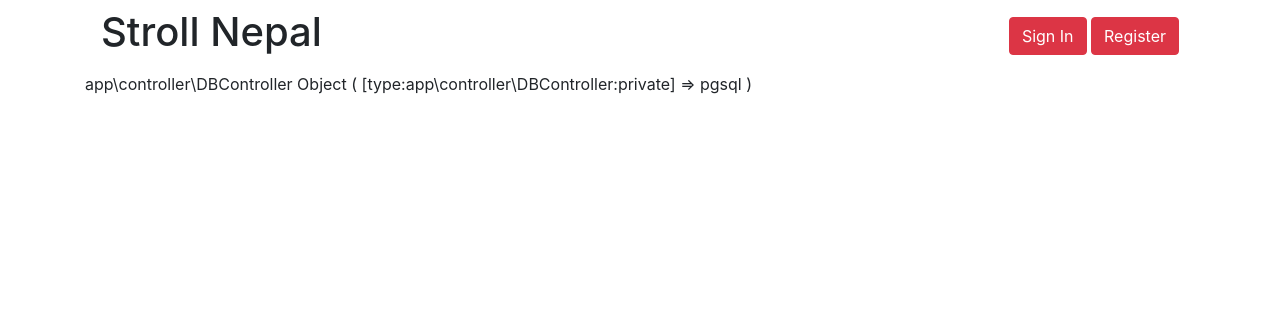
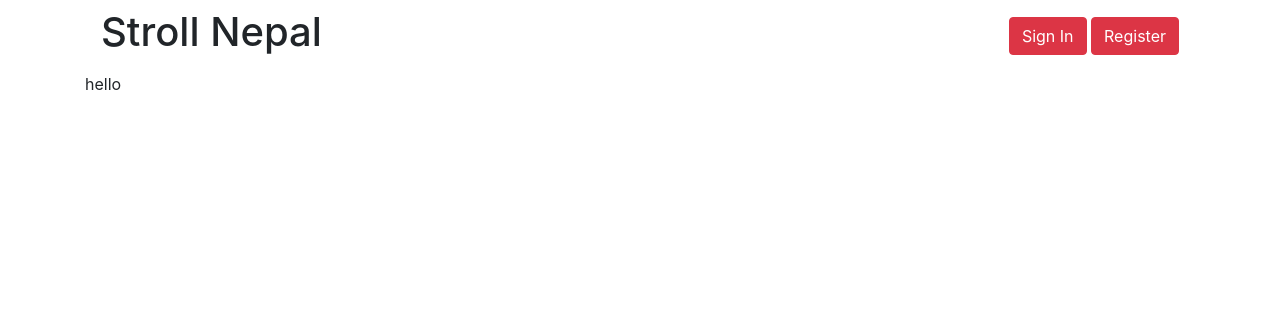
Before and after one commit to digantshrestha/stroll-nepal, a PHP site: page / in a window 1280 px wide. Shown: the top 332 px of the page. Run offline with PHP 8.4, Linux system fonts and the light colour scheme; some libraries are stand-ins or nearby versions.

Commit message:
trying to fix a bug4

```diff
--- a/index.php
+++ b/index.php
@@ -10,7 +10,7 @@ use app\controller\DBController;
 
 $controller = new DBController('pgsql');
 
-print_r($controller);
+echo 'hello';
 die();
 
 $result = $controller->getData();
```
